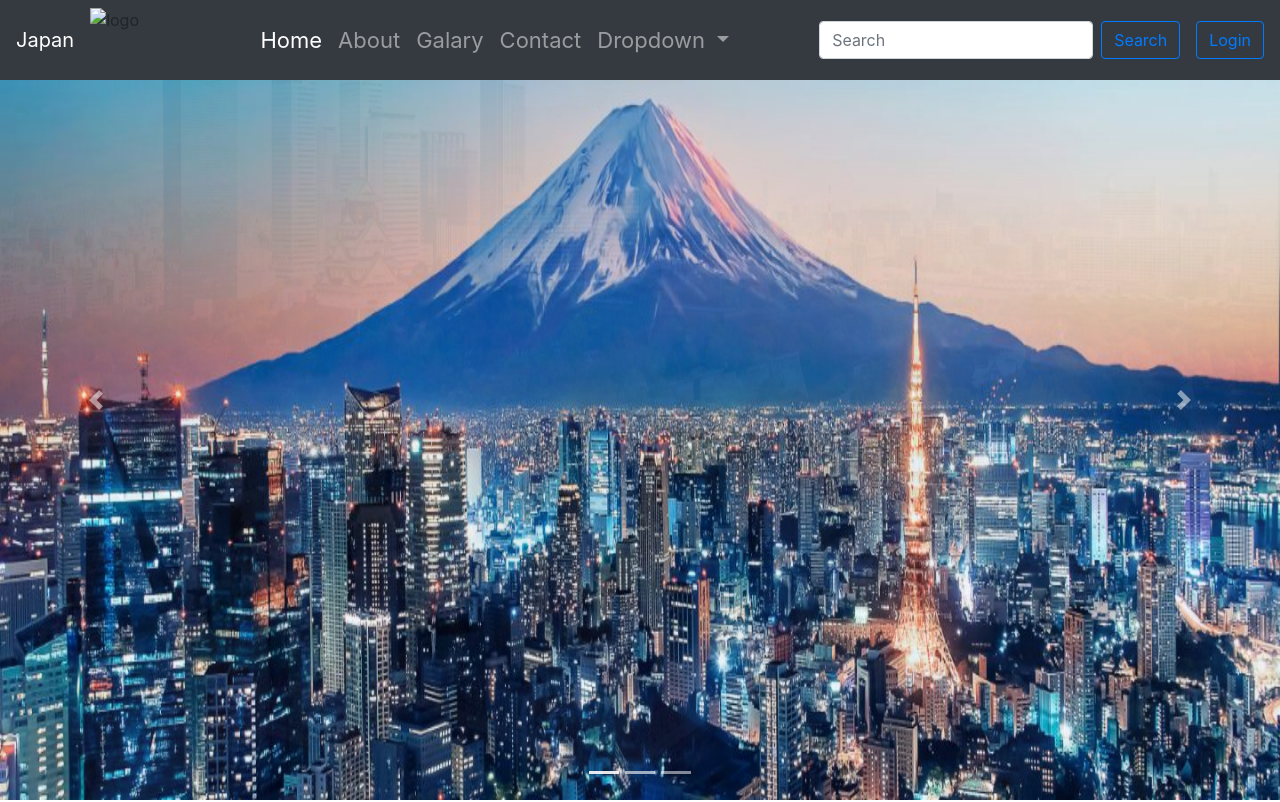
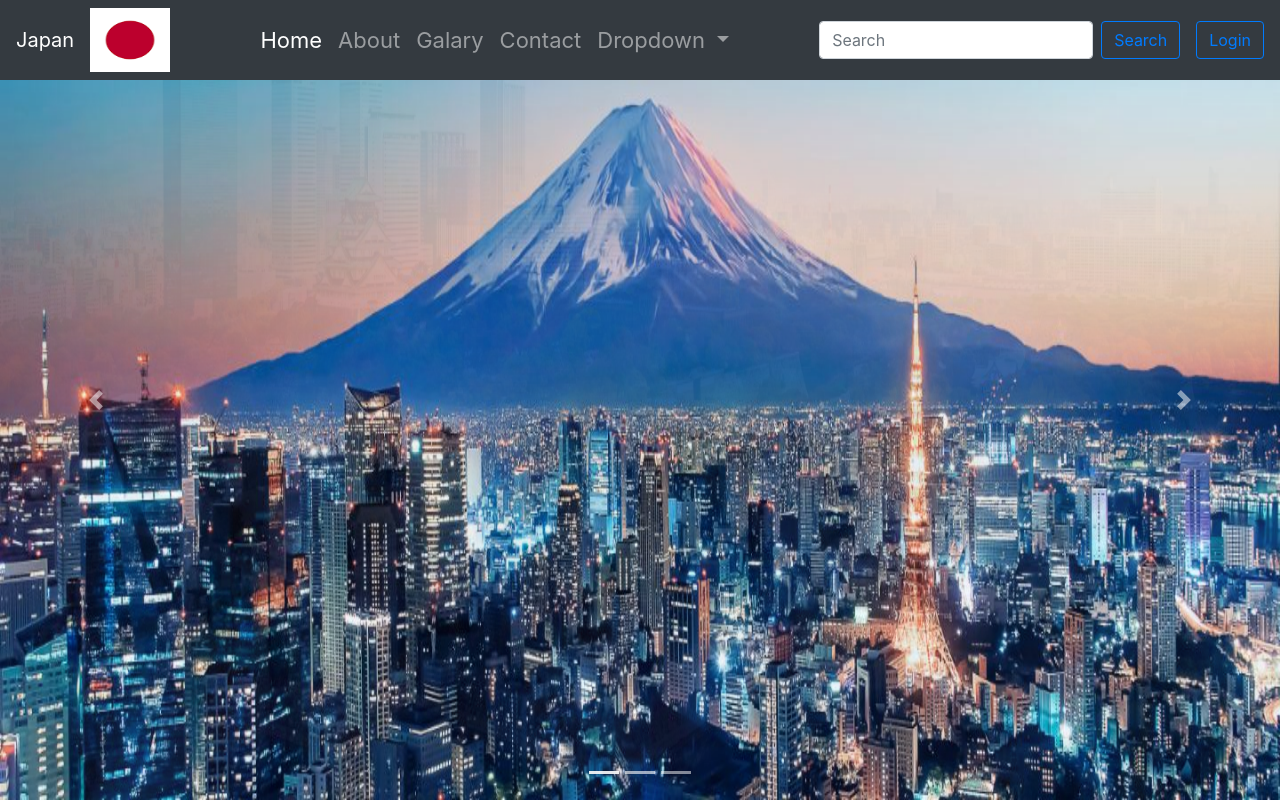
Before and after one commit to mina360/website-3, a plain HTML site: page index.html in a window 1280 px wide. Shown: the top 802 px of the page. Drawn offline with nearby package versions, Linux system fonts and the light colour scheme; the site is published under a folder, as on GitHub Pages, so addresses that start at the root find nothing.

Commit message:
Update index.html

```diff
--- a/index.html
+++ b/index.html
@@ -20,7 +20,7 @@
     <!-- nav bar -->
     <nav class="navbar navbar-expand-lg navbar-dark bg-dark nav-bar-css fixed-top">
       <a class="navbar-brand" href="#">Japan</a>
-      <img src="/images/logo.png" alt="logo" style="width: 80px; height: 100%;">
+      <img src="images/logo.png" alt="logo" style="width: 80px; height: 100%;">
       <button class="navbar-toggler" type="button" data-toggle="collapse" data-target="#navbarSupportedContent" aria-controls="navbarSupportedContent" aria-expanded="false" aria-label="Toggle navigation">
         <span class="navbar-toggler-icon"></span>
       </button>
```
